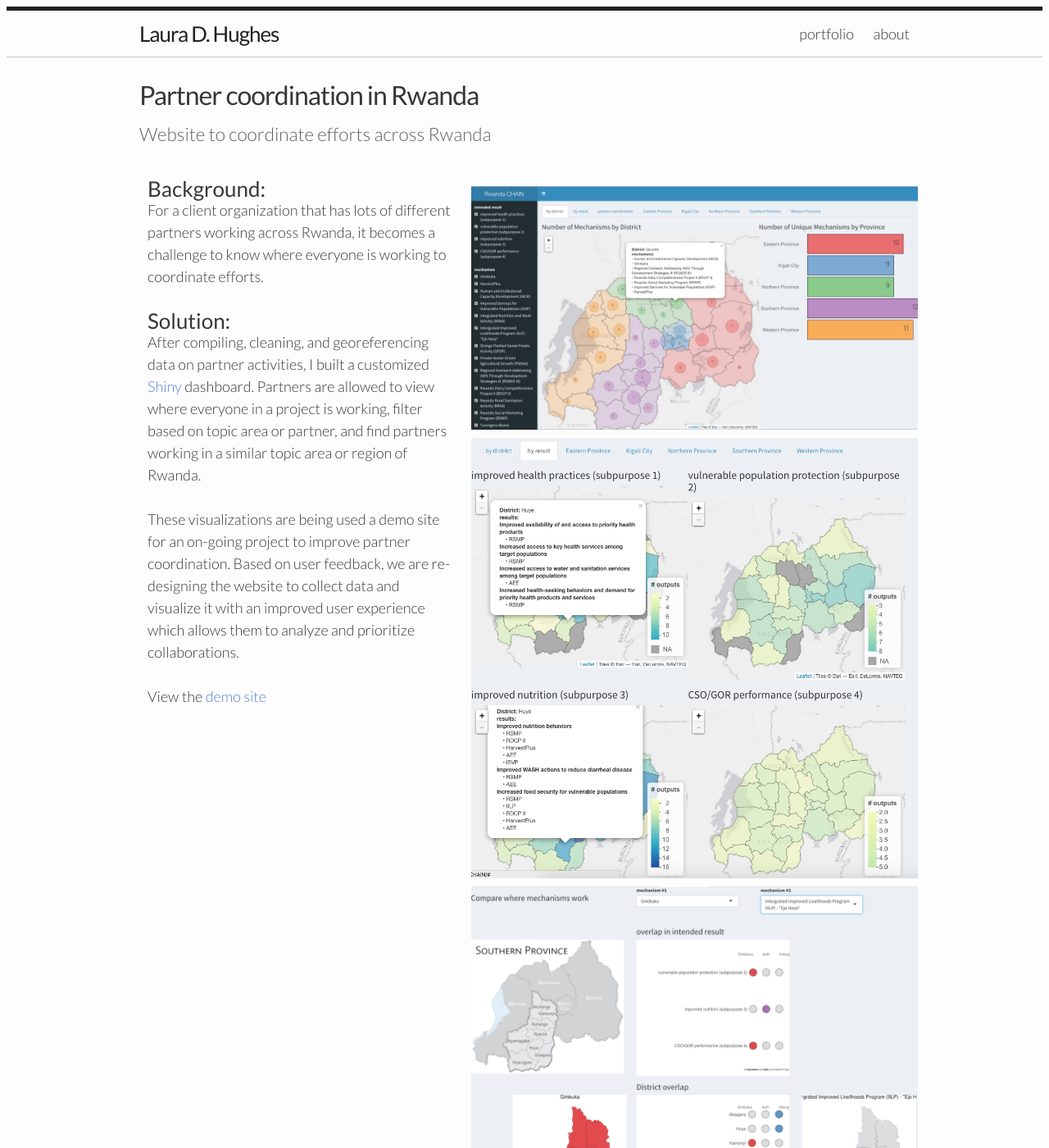
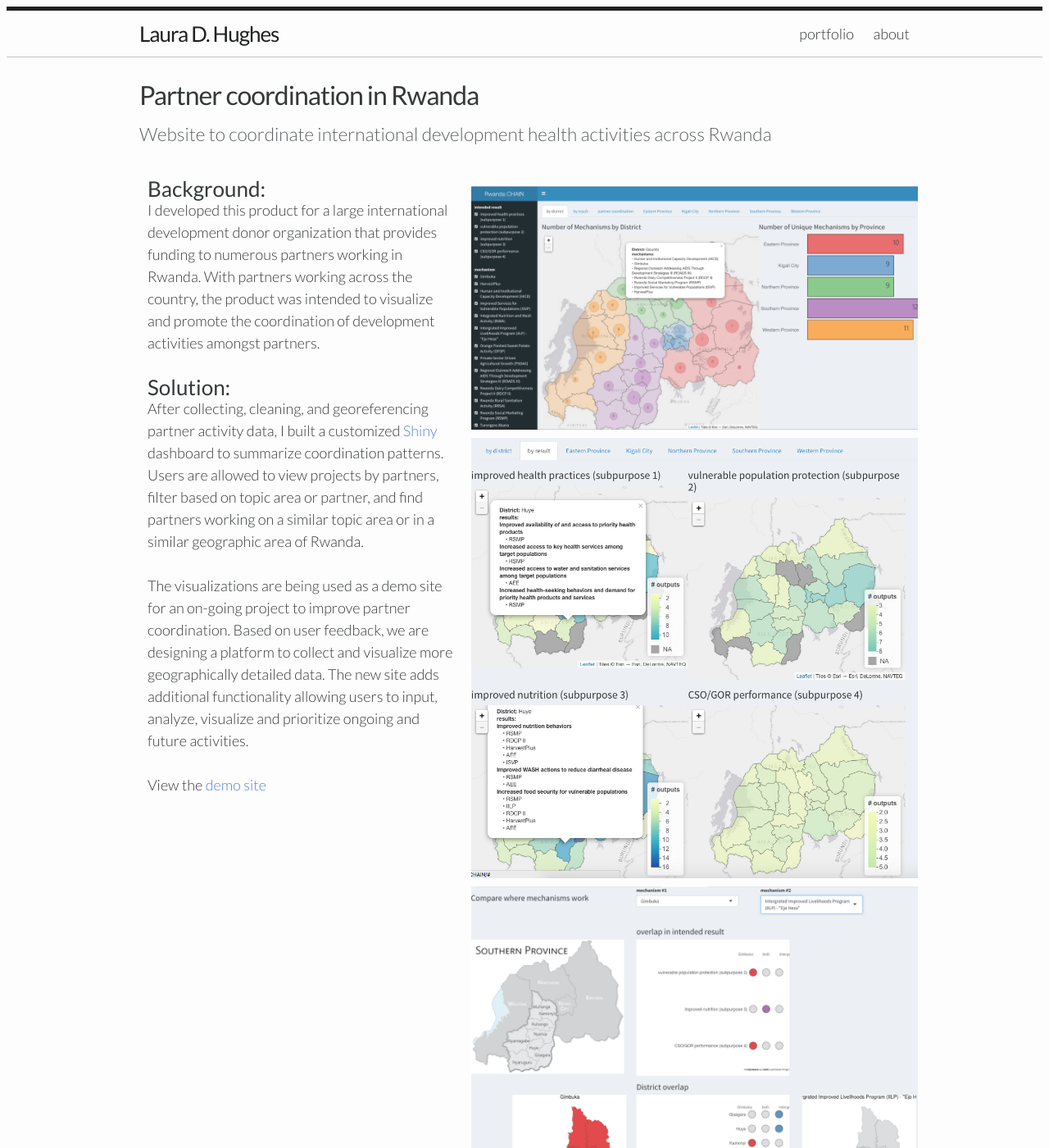
Before and after one commit to flaneuse/flaneuse.github.io, a Jekyll site: the page built from _posts/2016-06-23-partner_coordination.markdown, in a window 1280 px wide and 1400 px high. Shown: the whole window at 82% size. Built offline with Jekyll 4.4.1, drawn with Linux system fonts in a browser that asks for light colours.

Commit message:
improve language

```diff
--- a/_posts/2016-06-23-partner_coordination.markdown
+++ b/_posts/2016-06-23-partner_coordination.markdown
@@ -1,7 +1,7 @@
 ---
 layout: post
 title:  "Partner coordination in Rwanda"
-summary: "Website to coordinate efforts across Rwanda"
+summary: "Website to coordinate international development health activities across Rwanda"
 date:   2016-06-23 23:00:00
 img: "/img/chain-demo"
 icon: "/img/chain_icon.png"
@@ -11,22 +11,17 @@ link: "https://laurahughes.shinyapps.io/Rwanda-CHAIN/"
 
 
 ### Background:
-For a client organization that has lots of different partners working across Rwanda, it becomes a challenge to
-know where everyone is working to coordinate efforts.
+I developed this product for a large international development donor organization that provides funding to numerous partners working in Rwanda. With partners working across the country, the product was intended to visualize and promote the coordination of development activities amongst partners.
 
 <br>
 
 ### Solution:
-After compiling, cleaning, and georeferencing data on partner activities, I built a customized
-[Shiny](http://shiny.rstudio.com/) dashboard. Partners are allowed to view where everyone in a
-project is working, filter based on topic area or partner, and find partners working in a similar
-topic area or region of Rwanda.
 
-<br>
+After collecting, cleaning, and georeferencing partner activity data, I built a customized [Shiny](http://shiny.rstudio.com/) dashboard to summarize coordination patterns. Users are allowed to view projects by partners, filter based on topic area or partner, and find partners working on a similar topic area or in a similar geographic area of Rwanda.
 
-These visualizations are being used a demo site for an on-going project to improve partner coordination.
-Based on user feedback, we are re-designing the website to collect data and visualize it with an improved
-user experience which allows them to analyze and prioritize collaborations.
+ <br>
+
+The visualizations are being used as a demo site for an on-going project to improve partner coordination. Based on user feedback, we are designing a platform to collect and visualize more geographically detailed data. The new site adds additional functionality allowing users to input, analyze, visualize and prioritize ongoing and future activities.
 
 <br>
 
```
